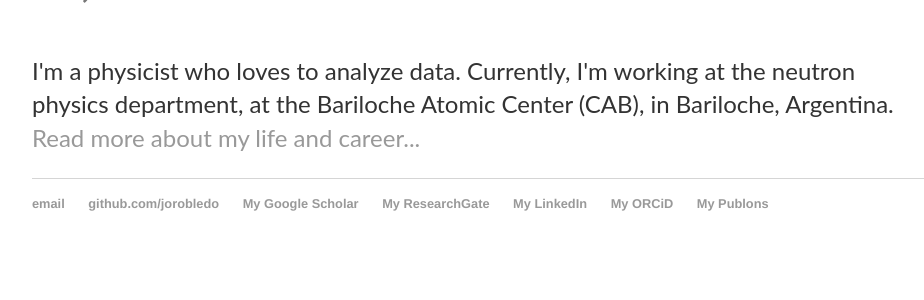
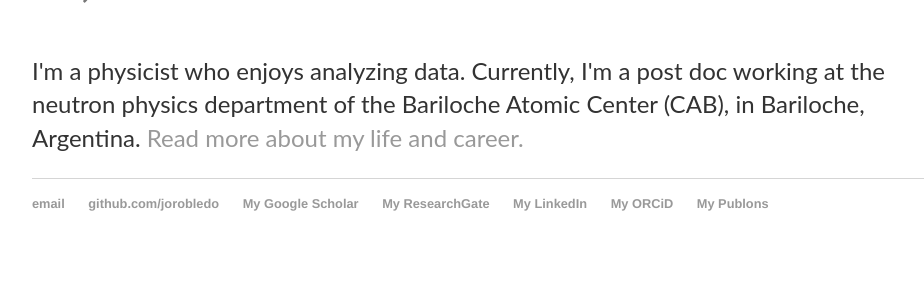
Before and after one commit to jorobledo/jorobledo.github.io, a Jekyll site: the page built from index.html, in a window 1280 px wide, cut to the strip 275-960 px from the top of the page. Shown: the top 300 px of the strip, without its empty margins (160-1084 px from the left). Built offline with Jekyll 4.4.1, drawn with Linux system fonts in a browser that asks for light colours.

Commit message:
Update index.html

```diff
--- a/index.html
+++ b/index.html
@@ -6,10 +6,10 @@ title: Jose I. Robledo's personal page
 	<div>
 		<h1>
 			Hi, I'm Jose Robledo!
-			<img src="https://avatars.githubusercontent.com/u/46170369?v=4" alt="Profile photo" height="150" style="padding-left: 100px;">
+			<img src="https://avatars.githubusercontent.com/u/46170369?v=4" alt="Profile photo" height="150" style="padding-left: 60px;">
 	 	</h1>
 	</div>
-	<p>I'm a physicist who loves to analyze data. Currently, I'm working at the neutron physics department, at the
-   	Bariloche Atomic Center (CAB), in Bariloche, Argentina. <a href="/about">Read more about my life and career...</a></p>
+	<p>I'm a physicist who enjoys analyzing data. Currently, I'm a post doc working at the neutron physics department of the
+   	Bariloche Atomic Center (CAB), in Bariloche, Argentina. <a href="/about">Read more about my life and career.</a></p>
 
 </div><!--/.blurb-->
```
